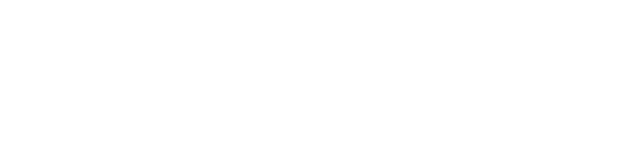
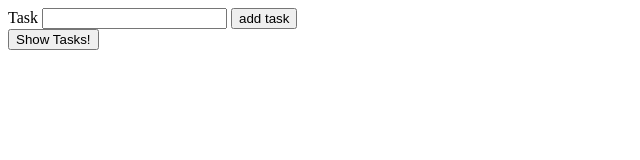
Before and after one commit to dropheaven/task-list, a plain HTML site: page index.html in a window 1280 px wide. Shown: the whole page, without its empty margins (0-640 px from the left). Drawn offline with Linux system fonts and the light colour scheme.

Commit message:
add form and container for showing tasks

```diff
--- a/index.html
+++ b/index.html
@@ -9,7 +9,23 @@
 </head>
 
 <body>
+   <!-- Task Form -->
+   <div class="form-container">
+      <form class="task-form">
+         <label for="task">Task</label>
+         <input type="text" name="task">
+         <input type="submit" value="add task">
+      </form>
+   </div>
 
+   <!-- Show tasks -->
+   <div class="tasks-container">
+      <button type="submit" class="show-button">Show Tasks!</button>
+      <div class="show-tasks"></div>
+   </div>
+
+   <!-- Scripts -->
+   <script src="app.js"></script>
 </body>
 
 </html>
```
